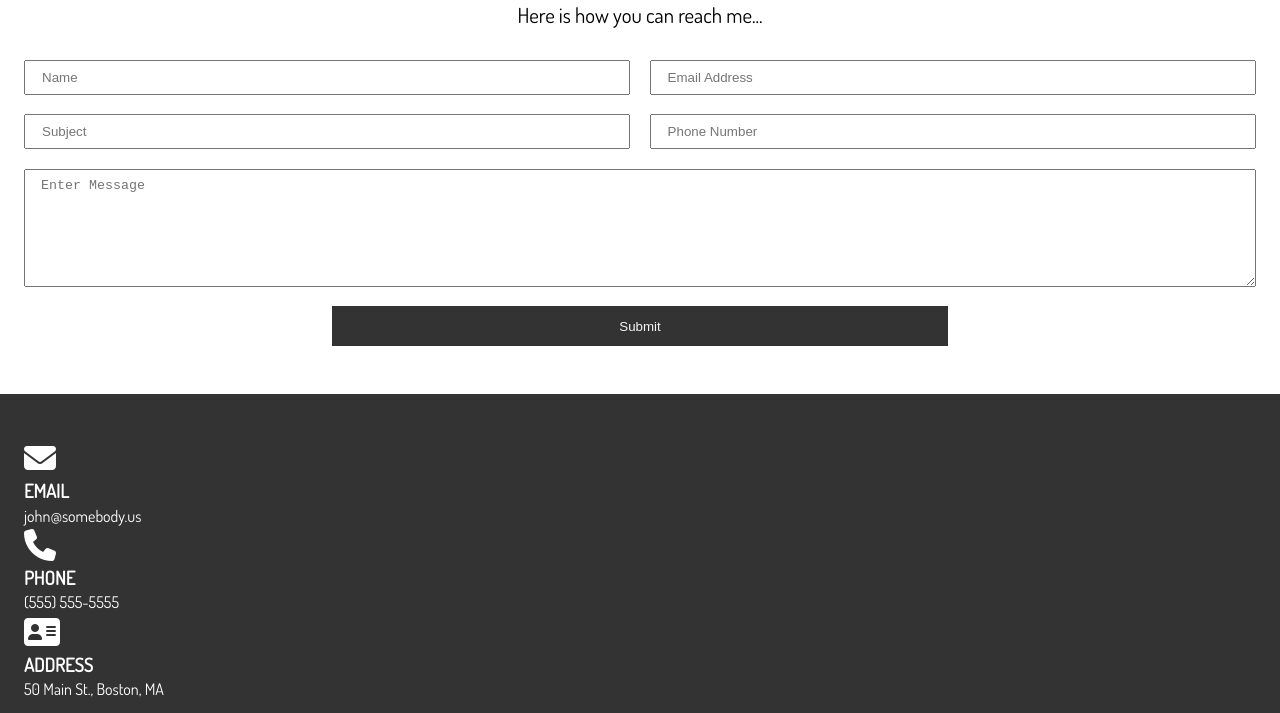
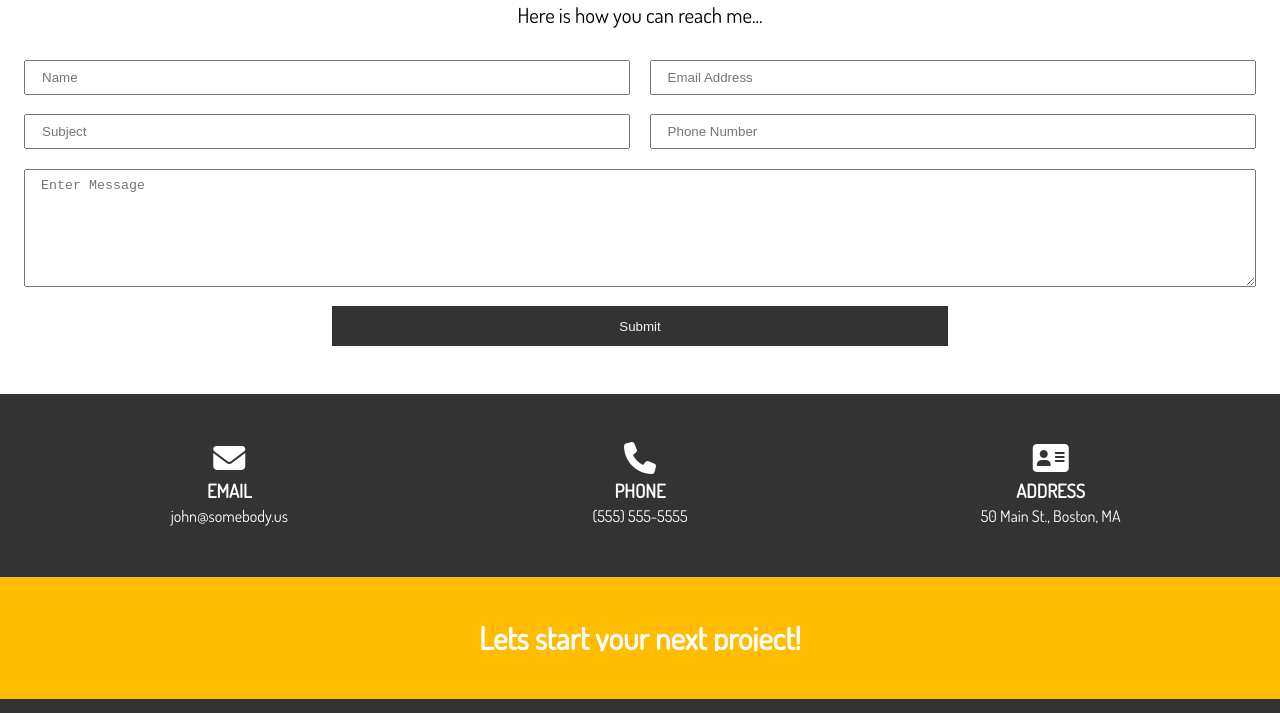
Before and after one commit to EnergeticPixels/portfolio, a website: page dist/contact.html in a window 1280 px wide. Shown: the part 188-901 px from the top of the page. Drawn offline with nearby package versions, Linux system fonts and the light colour scheme; files that its build step writes are made by us from their sources.

Commit message:
Add CONTACT info and tag line styling

```diff
--- a/scss/main.scss
+++ b/scss/main.scss
@@ -292,6 +292,19 @@ img {
       width: 50%;
     }
   }
+  &-b {
+    .contact-info {
+      display: grid;
+      grid-template-columns: repeat(3, 1fr);
+      text-align: center;
+    }
+  }
+  &-c {
+    h1 {
+      text-align: center;
+      font-size: 1.95rem;
+    }
+  }
 }
 
 // FOOTER
```
Also changed, not shown: dist/contact.html.
